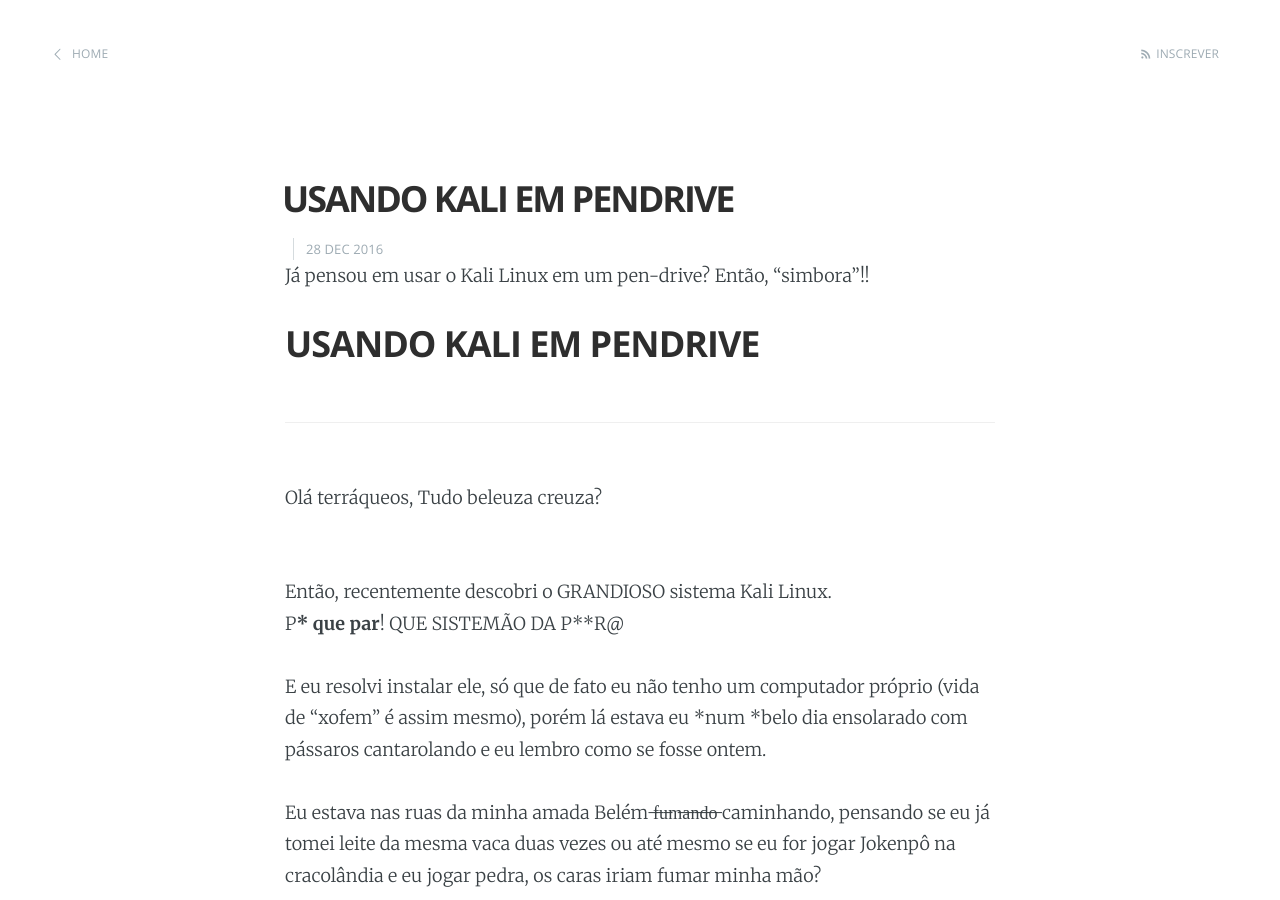
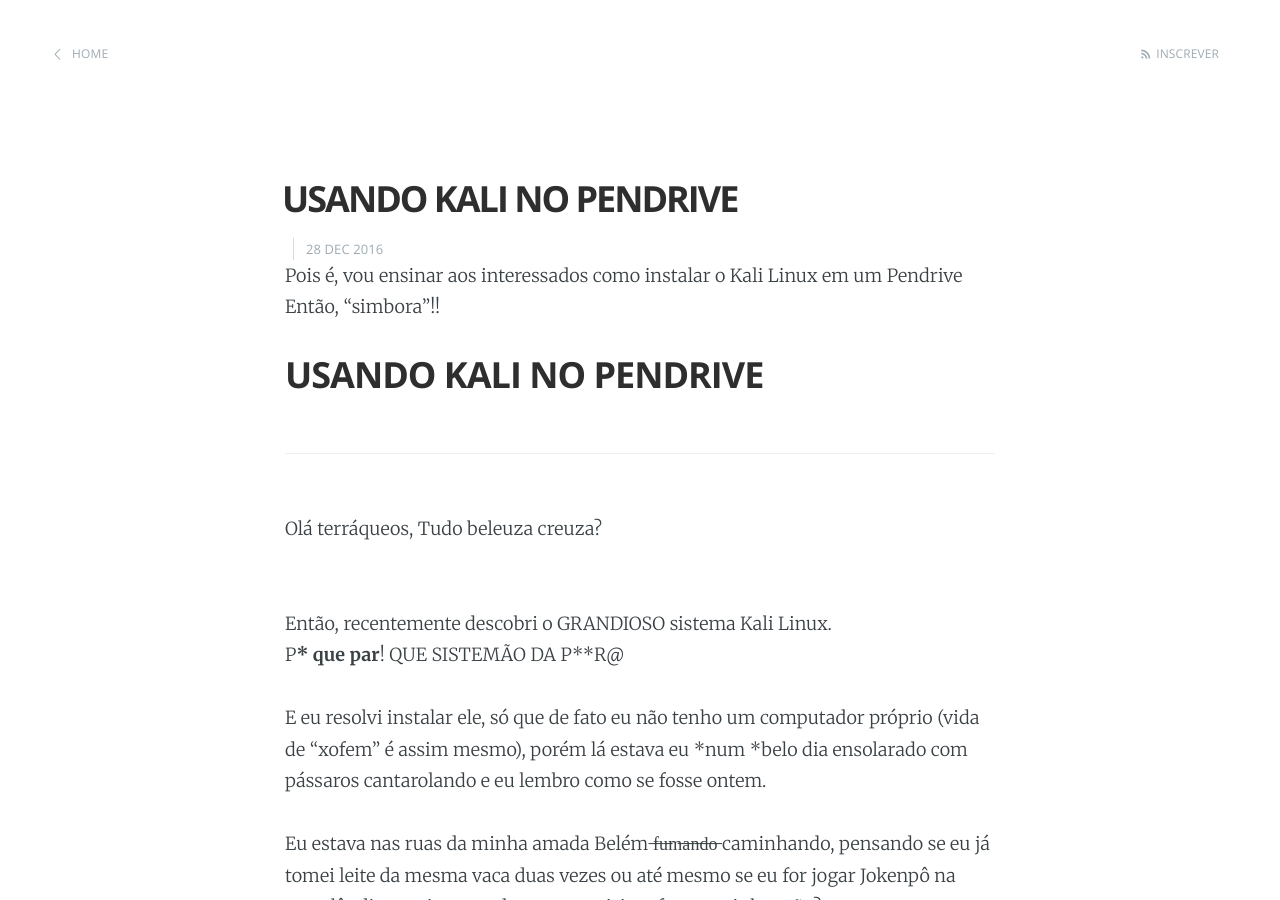
Before and after one commit to gkal19/blog, a Jekyll site: the page built from _posts/2016-12-28-usando-kali.markdown, in a window 1280 px wide and 900 px high. Built offline with Jekyll 4.4.1, drawn with Linux system fonts in a browser that asks for light colours; comment, search, counter and statistics services are not loaded.

Commit message:
TRIGGERED 200

```diff
--- a/_posts/2016-12-28-kali-persistence-usb.markdown
+++ b/_posts/2016-12-28-usando-kali.markdown
@@ -1,13 +1,13 @@
 ---
 layout: post
-title: USANDO KALI EM PENDRIVE
+title: USANDO KALI NO PENDRIVE
 author: Gabriel Kalani
 ---
 
-Já pensou em usar o Kali Linux em um pen-drive?
+Pois é, vou ensinar aos interessados como instalar o Kali Linux em um Pendrive
 Então, "simbora"!!
 
-## USANDO KALI EM PENDRIVE
+## USANDO KALI NO PENDRIVE
 -----
 
 Olá terráqueos,
```
